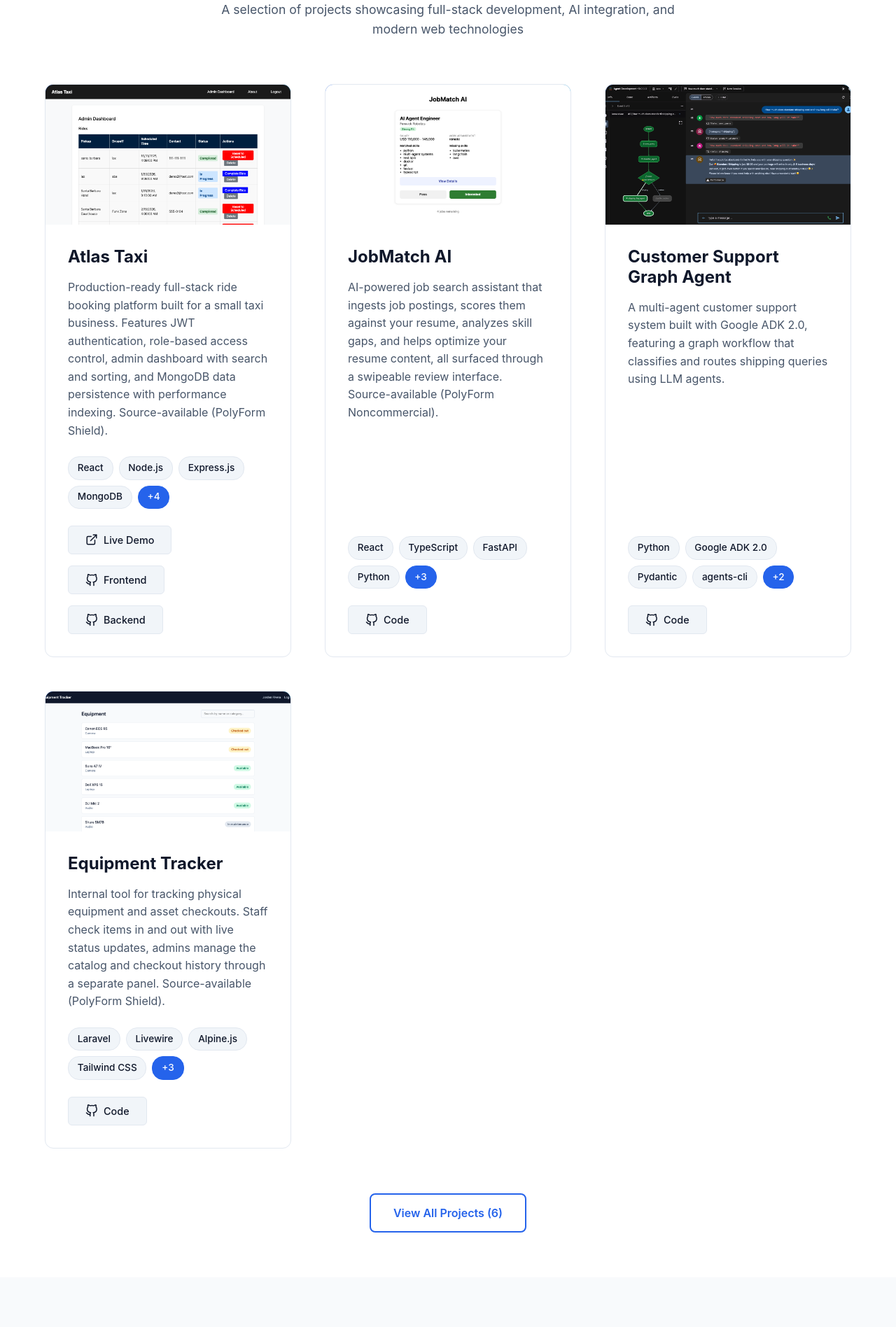
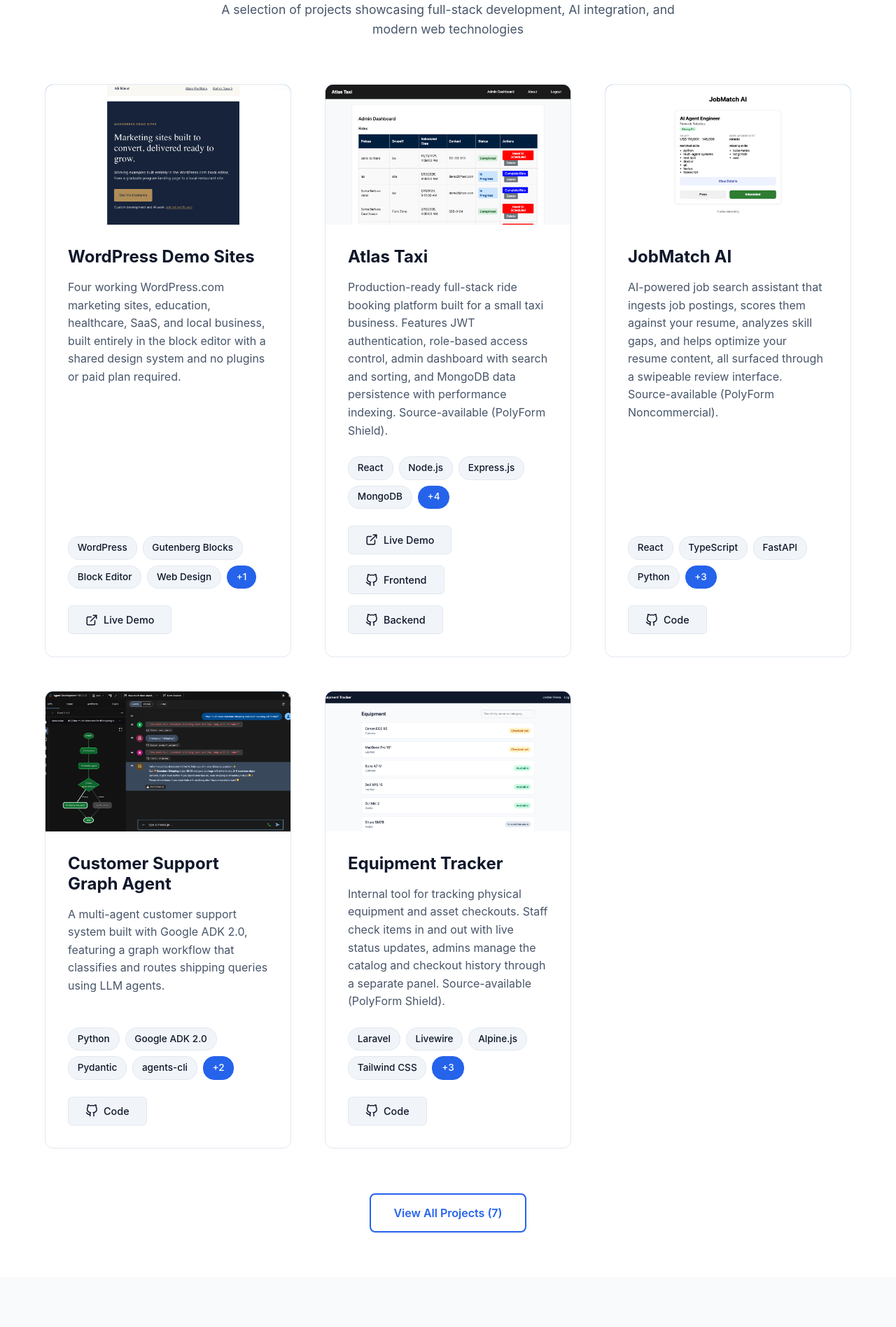
Before and after one commit to alikirat/ali-kirat-portfolio, a React (Create React App) app: page / in a window 1280 px wide. Shown: the part 4380-6276 px from the top of the page at 70% size. Built offline with nearby package versions, Linux system fonts and the light colour scheme.

Commit message:
Add WordPress Demo Sites project and skill
Showcases WordPress delivery work (alikirat.wordpress.com) for recruiters
and freelance clients alongside the existing React/Node/Laravel projects.

```diff
--- a/src/data/projects.js
+++ b/src/data/projects.js
@@ -1,4 +1,21 @@
 export const projects = [
+  {
+    id: 8,
+    title: "WordPress Demo Sites",
+    description: "Four working WordPress.com marketing sites, education, healthcare, SaaS, and local business, built entirely in the block editor with a shared design system and no plugins or paid plan required.",
+    longDescription: "A homepage and four example landing pages built with raw Gutenberg block markup: reusable unsynced patterns, one shared set of design tokens across every page, and a conversion-first structure (clear offer, proof, objection handling, one CTA) on each. Built to show both WordPress delivery skills for clients and technical range beyond the React/Node stack.",
+    image: "/images/wordpress-demo-sites.png",
+    liveUrl: "https://alikirat.wordpress.com",
+    tags: ["WordPress", "Gutenberg Blocks", "Block Editor", "Web Design", "Copywriting"],
+    featured: true,
+    highlights: [
+      "Four live example sites: education, healthcare, SaaS, and local business",
+      "Reusable, unsynced block patterns instead of locked template parts",
+      "One shared design token system (colors, type) across every page",
+      "Conversion-first page structure: offer, proof, objections, one CTA",
+      "No plugins, no paid plan, core blocks only"
+    ]
+  },
   {
     id: 1,
     title: "Atlas Taxi",
--- a/src/data/skills.js
+++ b/src/data/skills.js
@@ -15,6 +15,7 @@ export const skills = {
     { name: "Express.js", icon: "🚂" },
     { name: "PHP", icon: "🐘" },
     { name: "Laravel", icon: "🅻" },
+    { name: "WordPress", icon: "📰" },
     { name: "Livewire", icon: "⚡" },
     { name: "FilamentPHP", icon: "🗂️" },
     { name: "RESTful APIs", icon: "🔌" },
```
Also changed, not shown: public/images/wordpress-demo-sites.png (added).
